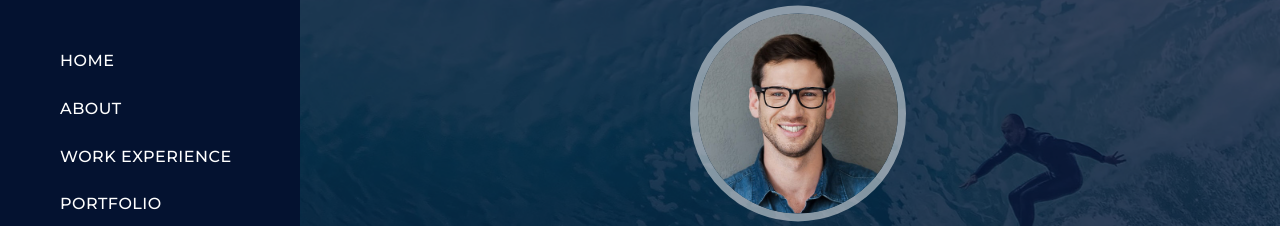
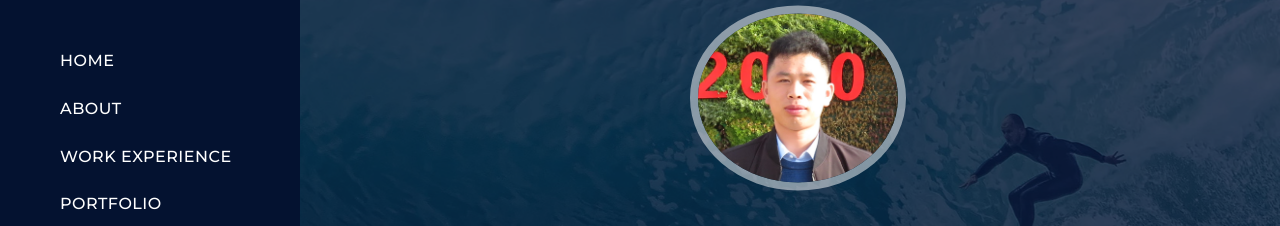
Before and after one commit to Excellent-Developer/excellent-developer.github.io, a plain HTML site: page index.html in a window 1280 px wide. Shown: the part 229-455 px from the top of the page. Drawn offline with nearby package versions, Linux system fonts and the light colour scheme; no server answers.

Commit message:
add image

```diff
--- a/index.html
+++ b/index.html
@@ -138,7 +138,7 @@
 								<div class="content hero">
 									<div class="inner_content">
 										<div class="image_wrap">
-											<img src="img/hero/img.jpg" alt="" />
+											<img src="img/hero/me.png" alt="" />
 										</div>
 										<div class="name_holder">
 											<h3>Kevin <span>Zhang</span></h3>
```
Also changed, not shown: img/about/12.jpg (renamed from img/about/1.jpg), img/about/logo.png (added), img/hero/me.png (added).
